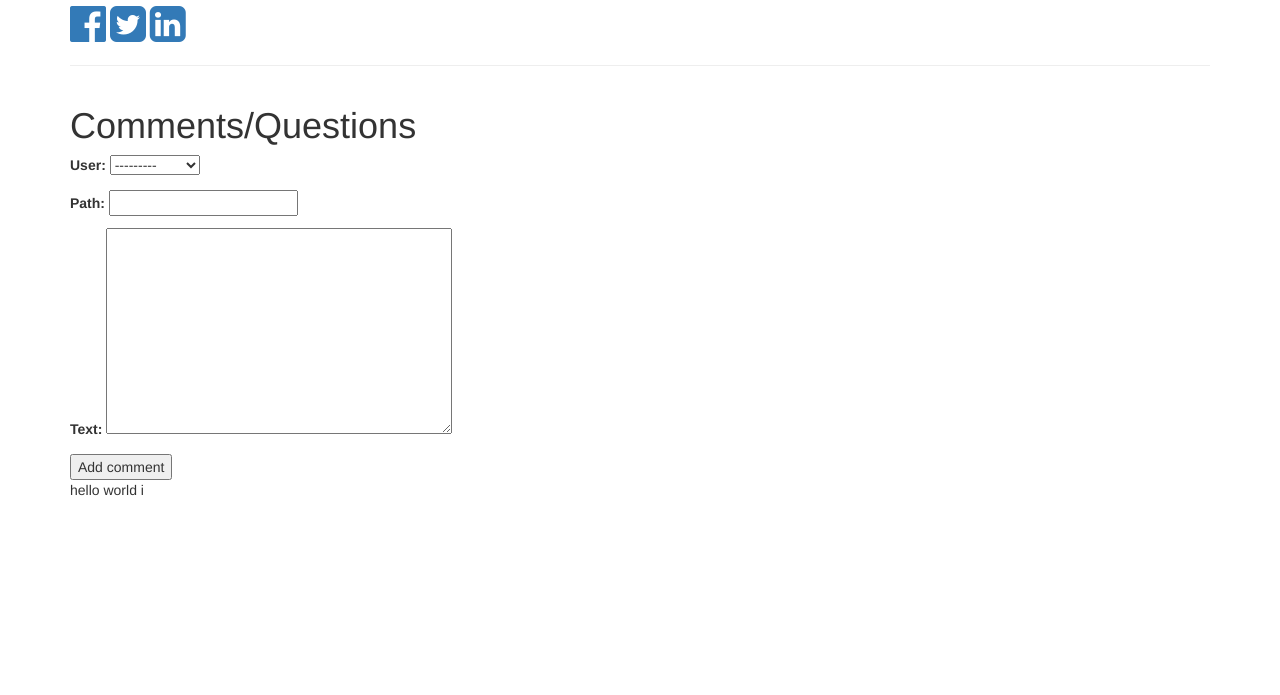
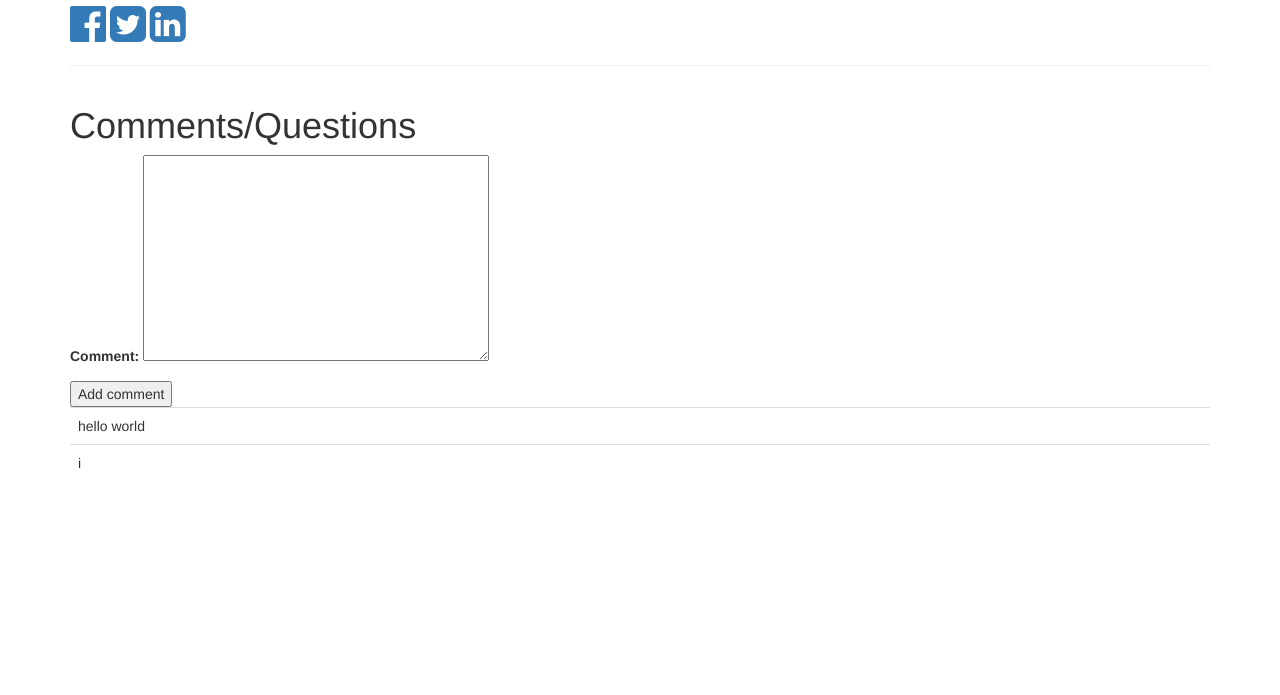
Before and after one commit to praneethkumarpidugu/MasterEnterpreneur, a Django app: a page that uses src/templates/videos/video_detail.html in a window 1280 px wide. Shown: the part 906-1601 px from the top of the page. Run offline with Django 3.2, Linux system fonts and the light colour scheme; a user stored in the database is signed in; data comes from the database, SQL or seed files in the repository; both versions use the stored data as it was after the commit; parts of the project's set-up code (start-up, migrations or seed data) failed here and were passed over; some libraries are stand-ins or nearby versions.

Commit message:
correction of annoying database save issue is commentManager

```diff
--- a/src/comments/forms.py
+++ b/src/comments/forms.py
@@ -1,7 +1,10 @@
 from django import forms
 from .models import Comment
 
-class CommentForm(forms.ModelForm):
-    class Meta:
-        model = Comment
-        fields = ('user', 'path', 'text')
+# class CommentForm(forms.ModelForm):
+#     class Meta:
+#         model = Comment
+#         fields = ('user', 'path', 'text')
+
+class CommentForm(forms.Form):
+    comment = forms.CharField(widget=forms.Textarea)
--- a/src/comments/models.py
+++ b/src/comments/models.py
@@ -4,20 +4,20 @@ from videos.models import Video
 # Create your models here.
 
 class CommentManager(models.Manager):
-    def create_comment(self, user=None, comment=None, path=None, video=None):
+    def create_comment(self, user=None, text=None, path=None, video=None):
         if not path:
             raise ValueError("Must include a path when adding a comment")
         if not user:
             raise ValueError("Must include a user when adding a comment")
 
         comment = self.model(
-            user = user,
-            path = path,
-            comment = comment
+            user=user,
+            path=path,
+            text=text
         )
         if video is not None:
             comment.video = video
-        comment.save(using=self._db_)
+        comment.save(using=self._db)
         return comment
 
 
@@ -35,5 +35,6 @@ class Comment(models.Model):
     def __unicode__(self):
         return self.user.username
 
+    @property
     def get_comment(self):
         return self.text
--- a/src/templates/videos/video_detail.html
+++ b/src/templates/videos/video_detail.html
@@ -58,9 +58,11 @@
             {{ comment_form.as_p }}
             <input type="submit" value="Add comment"/>
         </form>
+        <table class="table">
         {% for comment in comments %}
-            {{ comment.get_comment }}
+            <tr><td>{{ comment.get_comment }}</td></tr>
         {% endfor %}
+        </table>
     </div>
 </div>
 {% endblock %}
--- a/src/videos/views.py
+++ b/src/videos/views.py
@@ -1,7 +1,9 @@
-from django.shortcuts import render, Http404
+from django.shortcuts import render, Http404, HttpResponseRedirect
 from django.contrib.auth.decorators import login_required
+
 from comments.forms import CommentForm
 from comments.models import Comment
+
 from .models import Video,Category
 
 
@@ -17,14 +19,16 @@ def video_detail(request, cat_slug, vid_slug):
         comments = obj.comment_set.all()
         comment_form = CommentForm(request.POST or None)
         if comment_form.is_valid():
-            obj_instance = comment_form.save(commit=False)
-            obj_instance.user = request.user
-            obj_instance.path = request.get_full_path()
-            obj_instance.video = obj
-            obj_instance.save()
-            return render(request,"videos/video_detail.html", {"obj": obj, "comments": comments})
-        # comments = Comment.objects.filter(video=obj)
-        return render(request,"videos/video_detail.html", {"obj": obj, "comments": comments, "comment_form": comment_form})
+            comment_text = comment_form.cleaned_data['comment']
+            new_comment = Comment.objects.create_comment(
+                user=request.user,
+                path=request.get_full_path(),
+                text=comment_text,
+                video=obj)
+            #add comment thread and show that thread with a message
+            return HttpResponseRedirect(obj.get_absolute_url())
+
+        return render(request, "videos/video_detail.html", {"obj": obj, "comments": comments, "comment_form": comment_form })
     except:
         raise Http404
 
```
Also changed, not shown: src/db.sqlite3, 3 other files.
